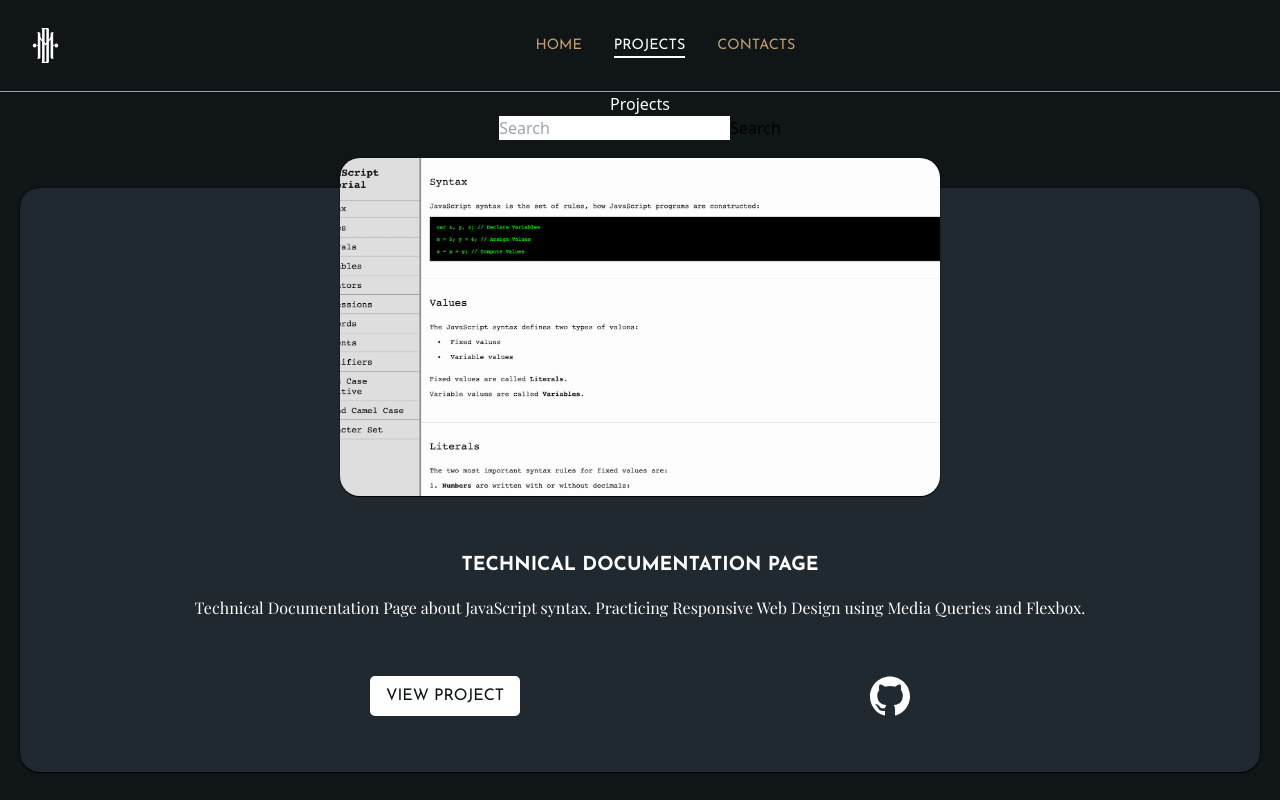
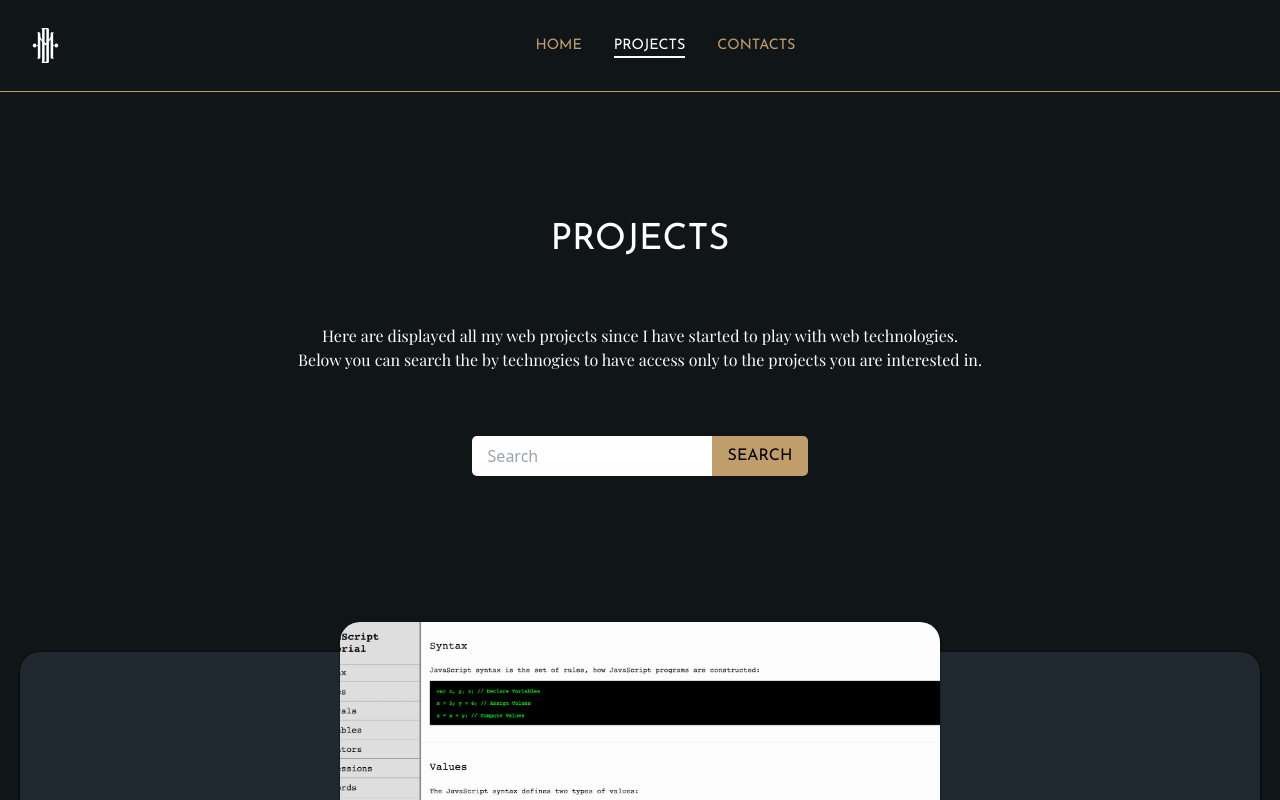
Before and after one commit to RafDiMartino/portfolio-2023, a Next.js app: page /projects in a window 1280 px wide. Shown: the top 800 px of the page. Built offline with nearby package versions, Linux system fonts and the light colour scheme; a web font is replaced by a local one.

Commit message:
styling projects page

```diff
--- a/app/components/search/Search.module.css
+++ b/app/components/search/Search.module.css
@@ -1,5 +1,5 @@
 .searchSection {
-    @apply w-full flex flex-col items-center justify-center max-w-screen-2xl px-5;
+    @apply w-full flex flex-col items-center justify-center max-w-screen-2xl;
 
     .projectsContainer{
         display: flex;
@@ -10,4 +10,30 @@
         margin: 3rem 0;
 
     }
+
+    form {
+        display: flex;
+        justify-content: center;
+        align-items: center;
+        width: 100%;
+        margin: 0 0 8rem 0;
+        input {
+            padding: .5rem 1rem;
+            border-radius: 5px 0 0 5px;
+            flex-grow: 1;
+            max-width: 15rem;
+            min-width: 10rem;
+        }
+
+        button {
+            @apply font-josefin;
+            background-color: var(--color-accent);
+            transition: background-color .2s ease-in-out;
+            padding: .5rem 1rem;
+            border-radius: 0 5px 5px 0;
+            &:hover {
+                background-color: var(--color-white);
+            }
+        }
+    }
 }
--- a/app/components/search/Search.tsx
+++ b/app/components/search/Search.tsx
@@ -44,7 +44,7 @@ const SearchComponent = () => {
           value={searchQuery}
           onChange={handleSearchChange}
         />
-        <button type="submit">Search</button>
+        <button type="submit">SEARCH</button>
       </form>
       {searchResults.length > 0 ? (
         <div className={classes.projectsContainer}>
--- a/app/globals.css
+++ b/app/globals.css
@@ -7,11 +7,13 @@
   --color-primary: #0B0B0B;
 
   --color-primary: #292727;
-  --color-primary: #101518; /* charcoal */
+  --color-primary: #101518;
+  /* charcoal */
 
   --color-secondary: #4f3636;
   --color-secondary: #363333;
-  --color-secondary: #20292f; /* charcoal lighter */
+  --color-secondary: #20292f;
+  /* charcoal lighter */
 
   --color-accent: #8FFE09;
   --color-accent: #36454f;
@@ -23,13 +25,18 @@
   /*background-color: var(--color-primary);*/
 }
 
-html, body {
+html,
+body {
   background-color: var(--color-primary);
 }
 
 * {
   /* scrollbar-width: thin; */
   scrollbar-color: var(--color-accent) var(--color-primary);
+
+  &:focus-visible {
+    outline: solid var(--color-accent);
+  }
 }
 
 ::-webkit-scrollbar {
--- /dev/null
+++ b/app/projects/page.module.css
@@ -0,0 +1,16 @@
+.pageContainer {
+    @apply flex flex-col items-center justify-center w-full px-5 pt-32;
+
+    & > * {
+        margin-bottom: 4rem;
+    }
+
+    .pageHeader {
+        @apply text-white text-4xl font-josefin;
+    }
+
+    p {
+        @apply font-playfair text-center;
+        color: var(--color-white);
+    }
+}
--- a/app/projects/page.tsx
+++ b/app/projects/page.tsx
@@ -1,6 +1,5 @@
 import React from 'react'
-import { Project } from '../components/project/Project'
-import projectData from '../data/projects.json'
+import classes from "./page.module.css"
 import Search from '../components/search/Search'
 
 export const metadata = {
@@ -10,9 +9,13 @@ export const metadata = {
 
 export default function Page() {
   return (
-    <main className="flex flex-col items-center justify-center w-full">
-      <h1 className="text-white">Projects</h1>
-      {/* { projectData.map( project =>  <Project src={project.src} alt={project.alt} title={project.title} repoLink={project.repoLink} projectLink={project.repoLink} description={project.description}/> )} */}
+    <main className={classes.pageContainer}>
+      <h1 className={classes.pageHeader}>PROJECTS</h1>
+      <div>
+        <p>Here are displayed all my web projects since I have started to play with web technologies.</p>
+        <p>Below you can search the by technogies to have access only to the projects you are interested in.</p>
+      </div>
+
       <Search />
     </main>
   )
```
